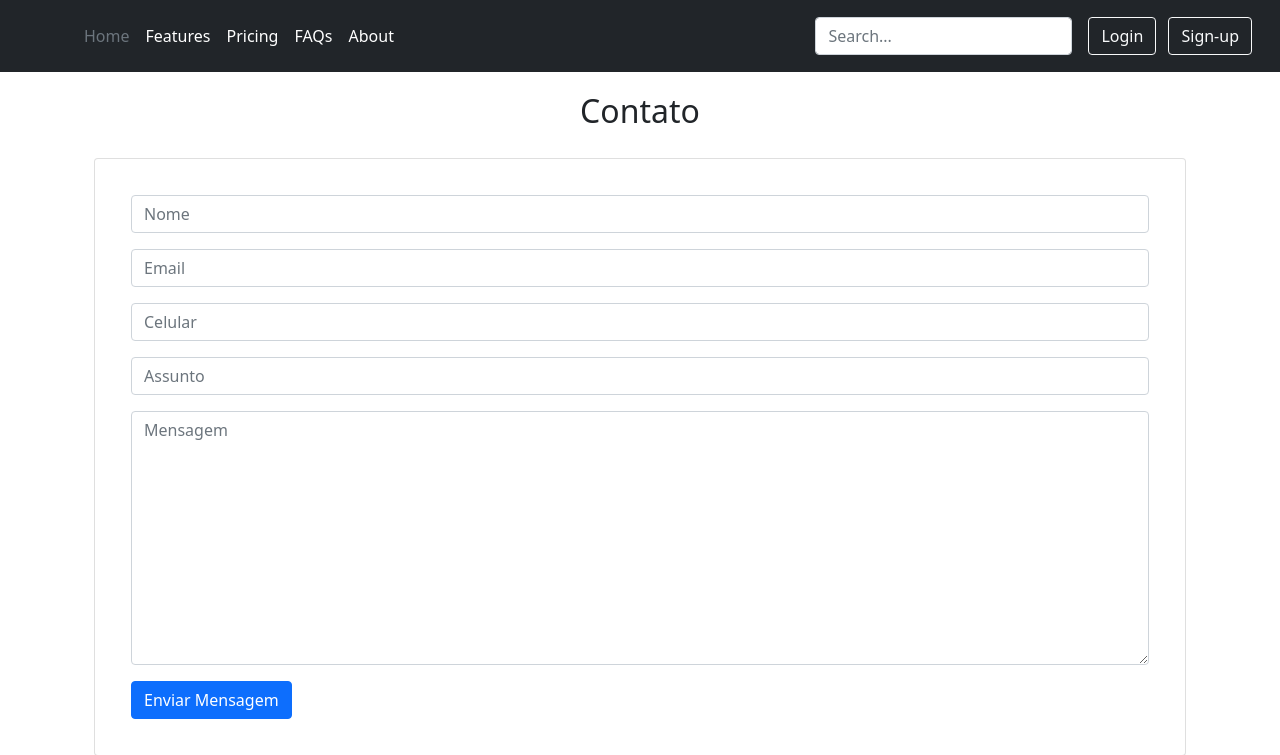
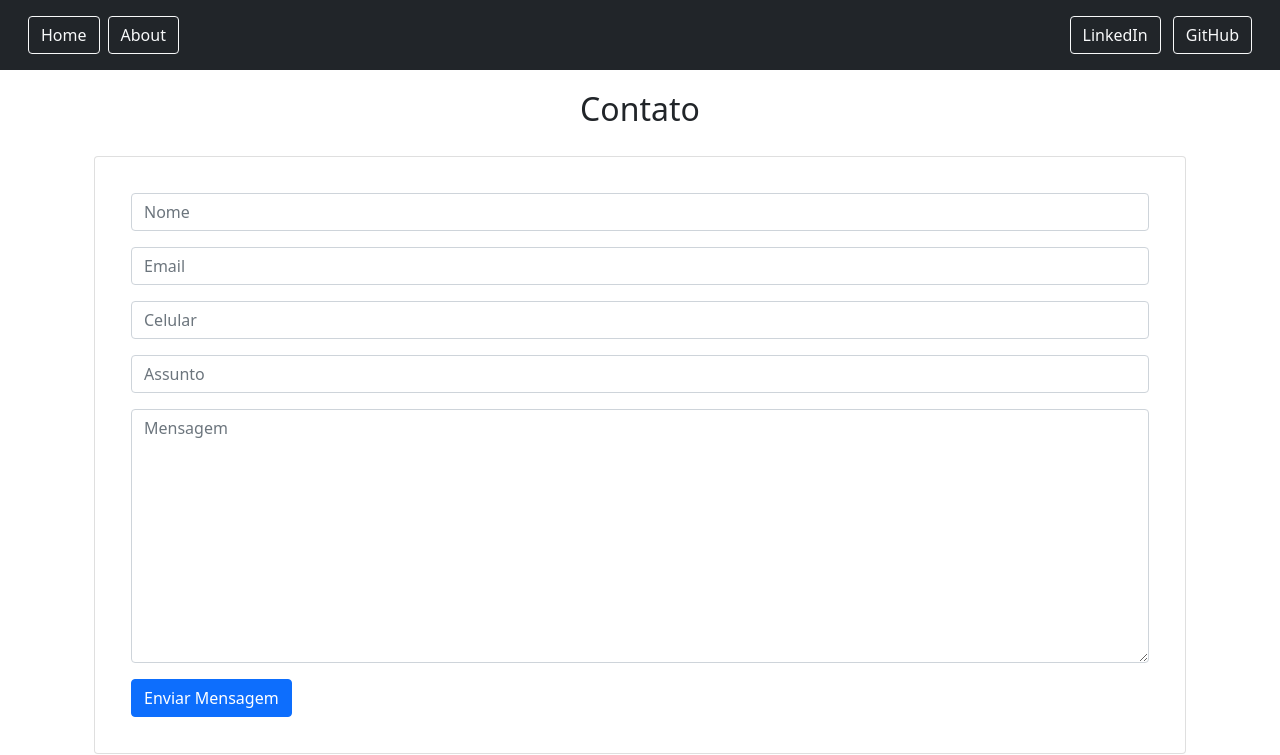
Before and after one commit to niltonpimentel02/nilton_pimentel, a Django app: page /contato/ in a window 1280 px wide. Shown: the top 755 px of the page. Run offline with Django 3.2, Linux system fonts and the light colour scheme.

Commit message:
added runtime

```diff
--- a/core/templates/core/base.html
+++ b/core/templates/core/base.html
@@ -17,27 +17,16 @@
 <header class="p-3 bg-dark text-white">
     <div class="container-fluid">
         <div class="d-flex flex-wrap align-items-center justify-content-center justify-content-lg-start">
-            <a href="/" class="d-flex align-items-center mb-2 mb-lg-0 text-white text-decoration-none">
-                <svg class="bi me-2" width="40" height="32" role="img" aria-label="Bootstrap">
-                    <use xlink:href="#"></use>
-                </svg>
-            </a>
 
             <ul class="nav col-12 col-lg-auto me-lg-auto mb-2 justify-content-center mb-md-0">
-                <li><a href="{% url 'core:contact' %}" class="nav-link px-2 text-secondary">Home</a></li>
-                <li><a href="{% url 'core:contact' %}" class="nav-link px-2 text-white">Features</a></li>
-                <li><a href="{% url 'core:contact' %}" class="nav-link px-2 text-white">Pricing</a></li>
-                <li><a href="{% url 'core:contact' %}" class="nav-link px-2 text-white">FAQs</a></li>
-                <li><a href="{% url 'core:contact' %}" class="nav-link px-2 text-white">About</a></li>
+                <li><a href="{% url 'core:contact' %}" class="btn btn-outline-light me-2">Home</a></li>
+                <li><a href="{% url 'core:contact' %}" class="btn btn-outline-light">About</a></li>
             </ul>
 
-            <form class="col-12 col-lg-auto mb-3 mb-lg-0 me-lg-3">
-                <input type="search" class="form-control form-control-dark" placeholder="Search..." aria-label="Search">
-            </form>
-
             <div class="text-end">
-                <button type="button" class="btn btn-outline-light me-2">Login</button>
-                <button type="button" class="btn btn-outline-light">Sign-up</button>
+                <a class="btn btn-outline-light me-2" href="https://www.linkedin.com/in/nilton-pimentel/"
+                   role="button">LinkedIn</a>
+                <a class="btn btn-outline-light" href="https://github.com/niltonpimentel02" role="button">GitHub</a>
             </div>
         </div>
     </div>
--- a/pytest.ini
+++ b/pytest.ini
@@ -1,4 +1,4 @@
 [pytest]
 DJANGO_SETTINGS_MODULE = nilton_pimentel.settings
 python_files = test_*.py
-addopts = -v -x --cov=core --no-header --cov-report term --cov-report html --no-cov-on-fail
+addopts = -v -x --no-header --cov=. --cov-report term --cov-report html --no-cov-on-fail
--- /dev/null
+++ b/runtime.txt
@@ -0,0 +1 @@
+python-3.9.0
```
Also changed, not shown: 1 other file.
